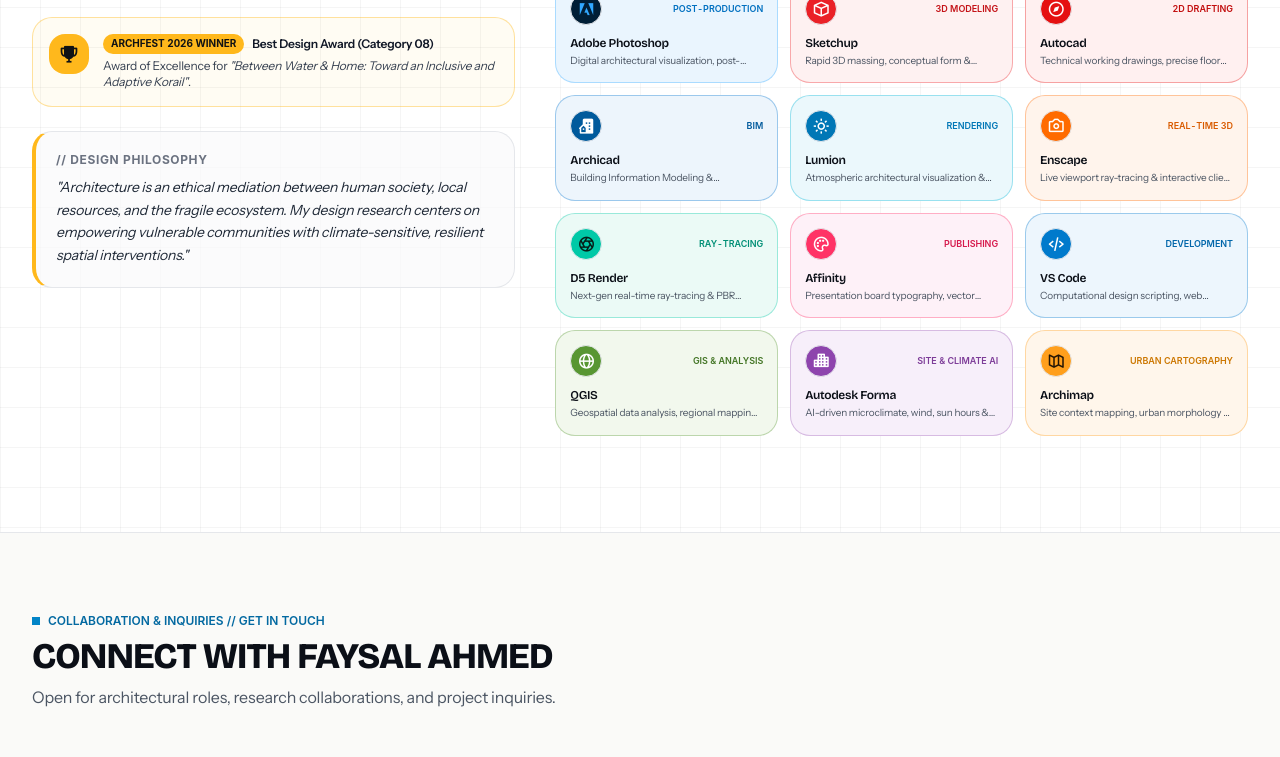
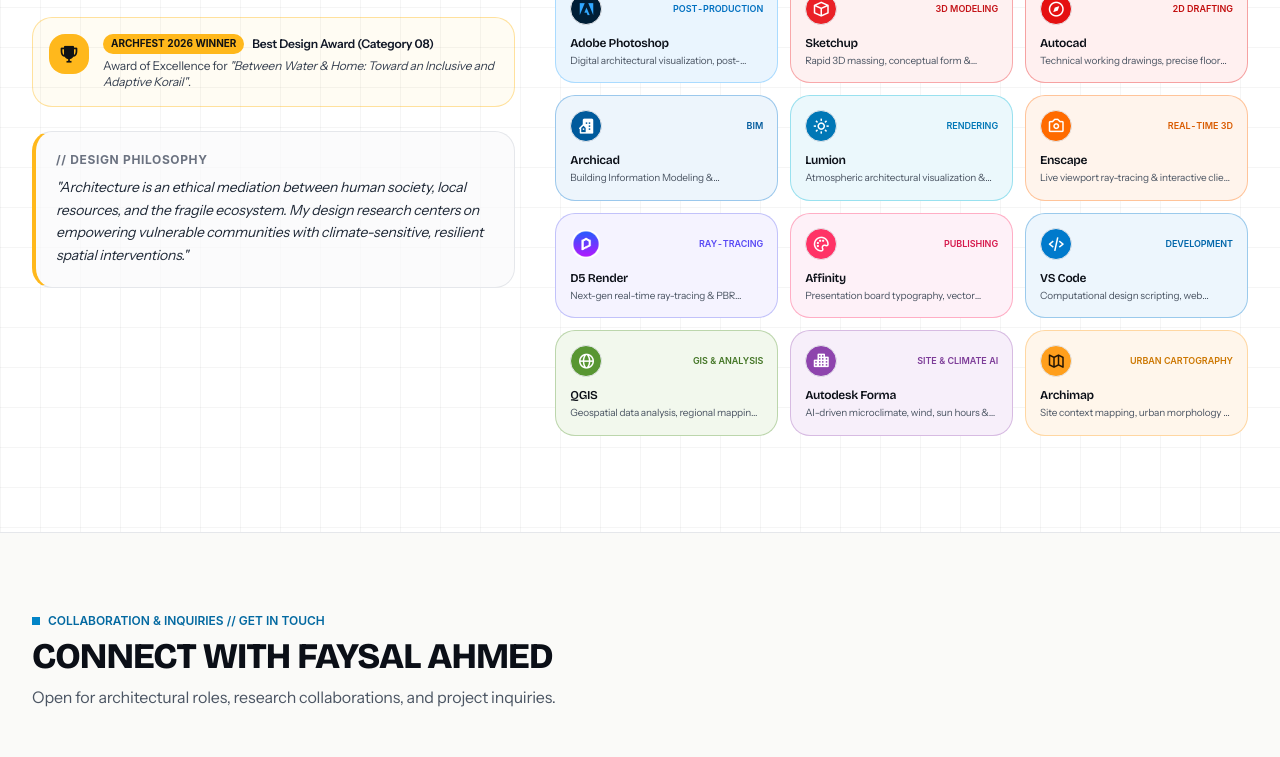
Before and after one commit to armanhossen-dev/Portfolio_for_faysal_vai, a React (Vite) app: page / in a window 1280 px wide. Shown: the part 9416-10173 px from the top of the page. Built offline with nearby package versions, Linux system fonts and the light colour scheme.

Commit message:
feat: add official D5 Render circular logo to technical software arsenal

```diff
--- a/src/components/AboutSection.jsx
+++ b/src/components/AboutSection.jsx
@@ -46,11 +46,11 @@ export default function AboutSection() {
       accent: "#FF6B00"
     },
     "D5 Render": {
-      cardBg: "bg-[#ebfaf6] dark:bg-[#051f18]",
-      border: "border-[#00C9A7]/35 dark:border-[#00C9A7]/30 hover:border-[#00C9A7]",
-      iconBg: "bg-[#00C9A7] text-[#051f18]",
-      tagColor: "text-[#008f76] dark:text-[#00F2FE]",
-      accent: "#00C9A7"
+      cardBg: "bg-[#f5f3ff] dark:bg-[#1a1333]",
+      border: "border-[#6366f1]/35 dark:border-[#6366f1]/30 hover:border-[#6366f1]",
+      iconBg: "bg-transparent text-[#6366f1]",
+      tagColor: "text-[#5848f5] dark:text-[#a5b4fc]",
+      accent: "#5848f5"
     },
     "Affinity": {
       cardBg: "bg-[#fef1f8] dark:bg-[#200717]",
@@ -331,8 +331,19 @@ export default function AboutSection() {
                       className={`p-3.5 rounded-xl ${theme.cardBg} border ${theme.border} transition-all duration-300 hover:-translate-y-1 hover:shadow-md group flex flex-col justify-between relative overflow-hidden`}
                     >
                       <div className="flex items-center justify-between mb-2.5">
-                        <div className={`w-8 h-8 rounded-lg ${theme.iconBg} border border-current/25 flex items-center justify-center group-hover:scale-110 transition-transform shadow-xs`}>
-                          <i className={`bx ${tool.icon} text-lg`}></i>
+                        <div className={`w-8 h-8 rounded-lg ${tool.image ? 'p-0.5 overflow-hidden flex items-center justify-center' : `${theme.iconBg} border border-current/25 flex items-center justify-center`} group-hover:scale-110 transition-transform shadow-xs`}>
+                          {tool.image ? (
+                            <img
+                              src={tool.image}
+                              alt={tool.name}
+                              className="w-full h-full object-contain select-none pointer-events-none rounded-md"
+                              draggable="false"
+                              onDragStart={(e) => e.preventDefault()}
+                              onContextMenu={(e) => e.preventDefault()}
+                            />
+                          ) : (
+                            <i className={`bx ${tool.icon} text-lg`}></i>
+                          )}
                         </div>
                         <span className={`text-[9px] font-mono uppercase font-semibold ${theme.tagColor}`}>
                           {tool.category}
--- a/src/data/projectsData.js
+++ b/src/data/projectsData.js
@@ -81,7 +81,7 @@ export const studentProfile = {
     { name: "Archicad", category: "BIM", icon: "bxs-building-house", desc: "Building Information Modeling & coordinated construction documents" },
     { name: "Lumion", category: "Rendering", icon: "bx-sun", desc: "Atmospheric architectural visualization & cinematic walkthroughs" },
     { name: "Enscape", category: "Real-Time 3D", icon: "bx-camera", desc: "Live viewport ray-tracing & interactive client presentations" },
-    { name: "D5 Render", category: "Ray-Tracing", icon: "bx-aperture", desc: "Next-gen real-time ray-tracing & PBR material fidelity" },
+    { name: "D5 Render", category: "Ray-Tracing", icon: "bx-aperture", image: "./images/tools/d5-render-logo.png", desc: "Next-gen real-time ray-tracing & PBR material fidelity" },
     { name: "Affinity", category: "Publishing", icon: "bx-palette", desc: "Presentation board typography, vector layout & architectural portfolios" },
     { name: "VS Code", category: "Development", icon: "bx-code-alt", desc: "Computational design scripting, web portfolios & data pipelines" },
     { name: "QGIS", category: "GIS & Analysis", icon: "bx-globe", desc: "Geospatial data analysis, regional mapping & terrain modeling" },
--- a/src/index.css
+++ b/src/index.css
@@ -591,6 +591,7 @@
     padding-top: calc(76px + env(safe-area-inset-top, 0px));
     min-height: 0;
   }
+
   .hero .stage {
     order: 1;
     margin: 0 auto;
@@ -598,9 +599,11 @@
     width: 100%;
     max-width: 440px;
   }
+
   .hero .hero-content {
     order: 2;
   }
+
   .hero .facts {
     order: 3;
     grid-template-columns: repeat(2, 1fr);
```
Also changed, not shown: public/images/tools/d5-render-logo.png (added), 7 other files (tests, documents, lock files or other folders).
